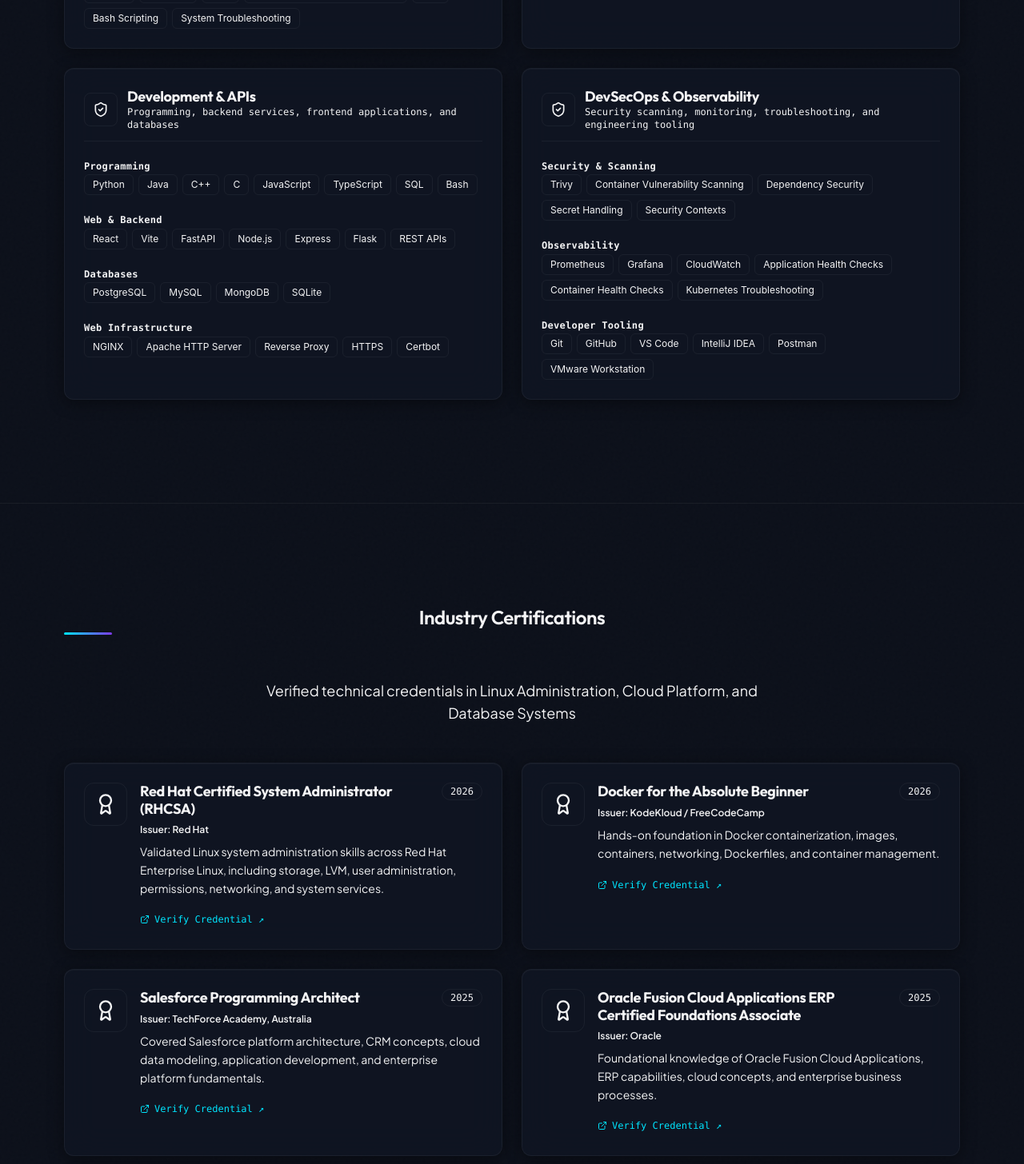
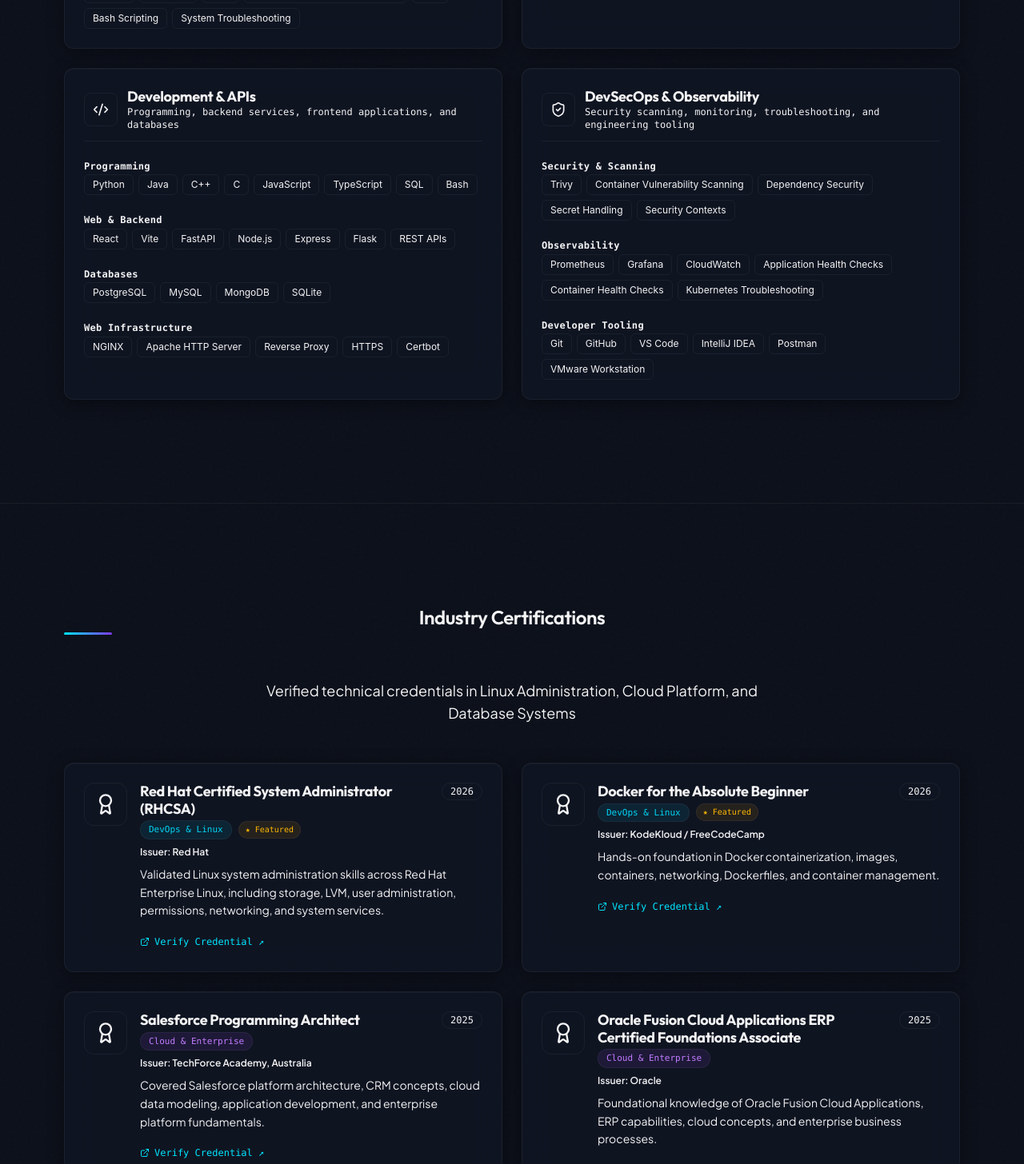
Before and after one commit to lalitpunjabi/Portfolio_LalitPunjabi, a React (Vite) app: page / in a window 1280 px wide. Shown: the part 9848-11304 px from the top of the page at 80% size. Built offline with nearby package versions, Linux system fonts and the light colour scheme; no server answers.

Commit message:
debugging

```diff
--- a/src/components/CertificationsSection.tsx
+++ b/src/components/CertificationsSection.tsx
@@ -3,6 +3,19 @@
 import { certificationsData } from '../data/certifications';
 
 export default function CertificationsSection() {
+  const getCategoryBadgeClass = (category: string) => {
+    switch (category) {
+      case 'DevOps & Linux':
+        return 'border-cyan-500/30 text-cyan-400 bg-cyan-500/10';
+      case 'Cloud & Enterprise':
+        return 'border-purple-500/30 text-purple-400 bg-purple-500/10';
+      case 'AI & GenAI':
+        return 'border-emerald-500/30 text-emerald-400 bg-emerald-500/10';
+      default:
+        return 'border-accent-primary/30 text-accent-primary bg-accent-primary/10';
+    }
+  };
+
   return (
     <section id="certifications" className="section relative overflow-hidden px-4 md:px-6 lg:px-8">
       {/* Background effects */}
@@ -33,10 +46,22 @@
 
                 <div className="flex-1 min-w-0 space-y-2">
                   <div className="flex items-start justify-between gap-2">
-                    <h3 className="text-base sm:text-lg font-bold text-text-primary leading-snug group-hover:text-accent-primary transition-colors">
-                      {cert.name}
-                    </h3>
-                    <span className={`px-2.5 py-0.5 text-xs font-mono rounded-full border ${cert.badgeColor} shrink-0`}>
+                    <div>
+                      <h3 className="text-base sm:text-lg font-bold text-text-primary leading-snug group-hover:text-accent-primary transition-colors">
+                        {cert.name}
+                      </h3>
+                      <div className="flex items-center gap-2 mt-1">
+                        <span className={`px-2.5 py-0.5 text-[11px] font-mono rounded-full border ${getCategoryBadgeClass(cert.category)}`}>
+                          {cert.category}
+                        </span>
+                        {cert.featured && (
+                          <span className="px-2 py-0.5 text-[10px] font-mono rounded-full border border-amber-500/40 text-amber-400 bg-amber-500/10">
+                            ★ Featured
+                          </span>
+                        )}
+                      </div>
+                    </div>
+                    <span className="px-2.5 py-0.5 text-xs font-mono rounded-full border border-color text-text-tertiary bg-bg-secondary shrink-0">
                       {cert.date}
                     </span>
                   </div>
--- a/src/components/TechStackSection.tsx
+++ b/src/components/TechStackSection.tsx
@@ -1,16 +1,18 @@
-import { Server, Cloud, Code, ShieldCheck } from 'lucide-react';
+import { Server, Cloud, Code2, ShieldCheck, Box } from 'lucide-react';
 import SpotlightCard from './SpotlightCard';
 import { skillsData } from '../data/skills';
 
 export default function TechStackSection() {
   const getIcon = (name: string) => {
     switch (name) {
-      case 'Server': return <Server size={20} />;
+      case 'Container': return <Box size={20} />;
       case 'Cloud': return <Cloud size={20} />;
-      case 'Code': return <Code size={20} />;
-      default: return <ShieldCheck size={20} />;
+      case 'Code2': return <Code2 size={20} />;
+      case 'ShieldCheck': return <ShieldCheck size={20} />;
+      default: return <Server size={20} />;
     }
   };
+
 
   return (
     <section id="tech-stack" className="section relative overflow-hidden px-4 md:px-6 lg:px-8">
```
